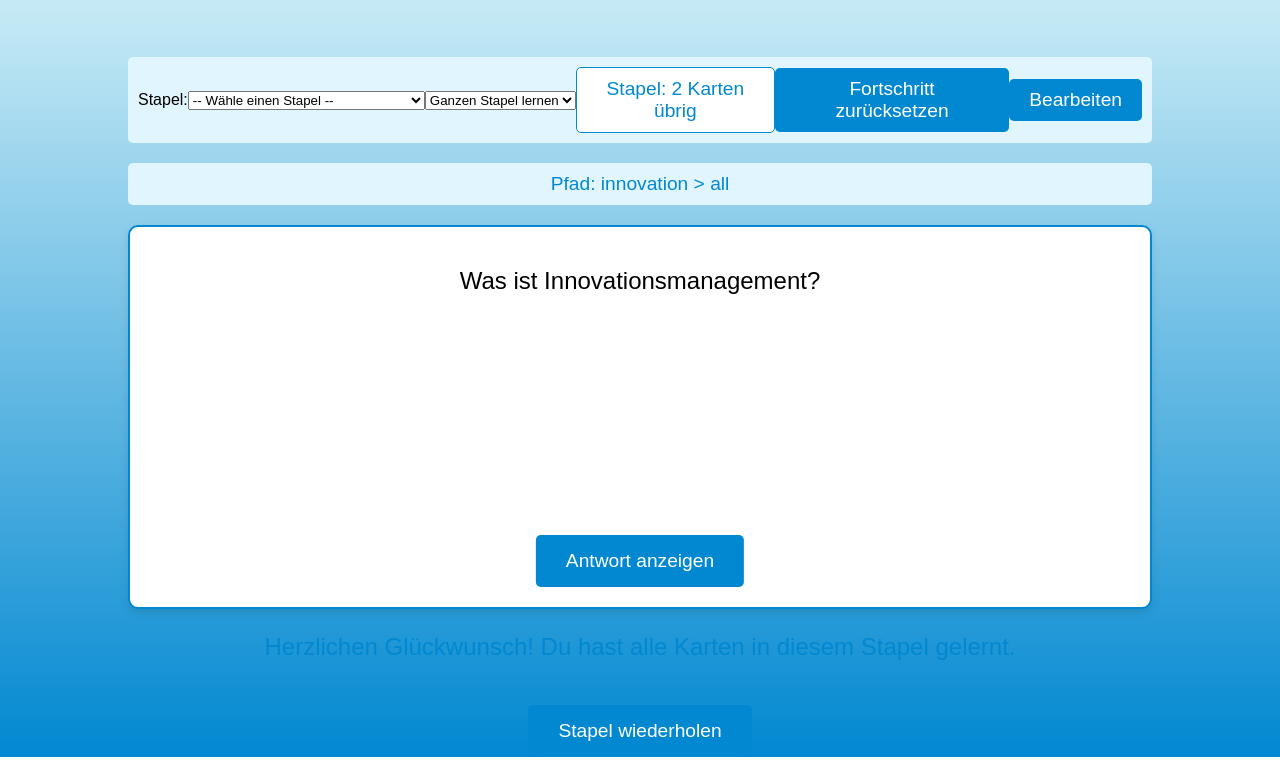
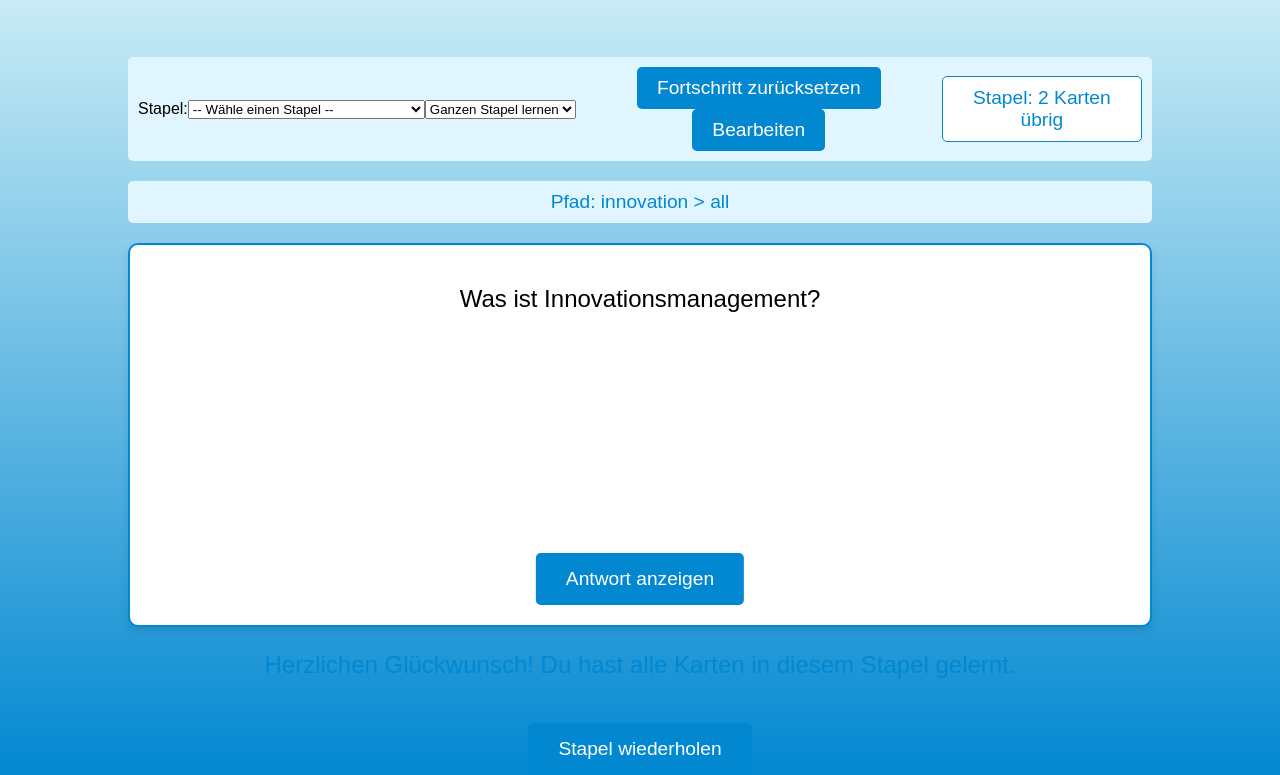
Before and after one commit to Lokruas/vitejs-vite-jo1twe, a plain HTML site: page Kartenabfrage.html in a window 1280 px wide. Both pictures are taken after a click on the button "Fortschritt zurücksetzen". Shown: the part 95-870 px from the top of the page. Drawn offline with Linux system fonts and the light colour scheme.

Commit message:
Update Kartenabfrage.html

```diff
--- a/Kartenabfrage.html
+++ b/Kartenabfrage.html
@@ -25,12 +25,14 @@
                     <option value="all">Ganzen Stapel lernen</option>
                 </select>
             </div>
+            <div class="header-buttons">
+                <button id="reset-progress">Fortschritt zurücksetzen</button>
+                <button id="edit-deck">Bearbeiten</button>
+            </div>
             <div id="counter">Stapel: ... Karten übrig</div>
-            <button id="reset-progress">Fortschritt zurücksetzen</button>
-            <button id="edit-deck">Bearbeiten</button>
         </div>
         <div id="path">Pfad: </div>
-        <div class="card">
+        <div class="card" style="display: none;">
             <div id="question">Frage wird hier angezeigt</div>
             <div id="answer" style="display: none;">Antwort wird hier angezeigt</div>
             <button id="show-answer">Antwort anzeigen</button>
```
